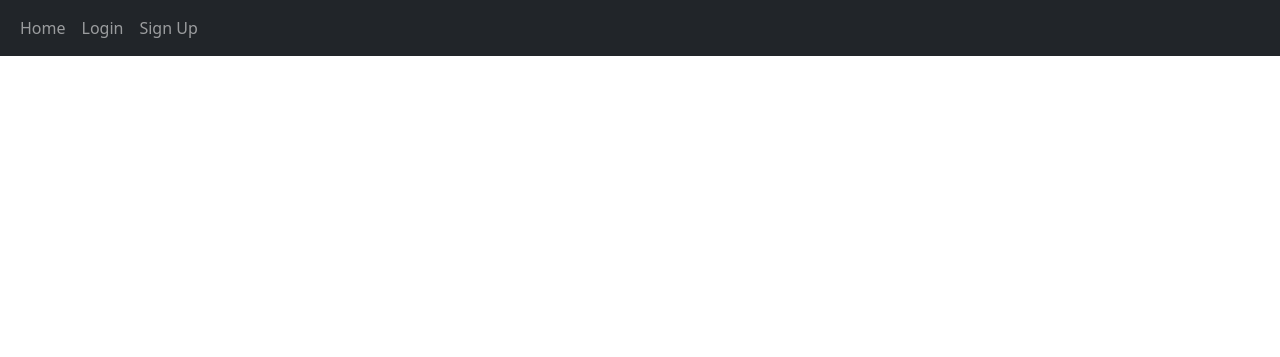
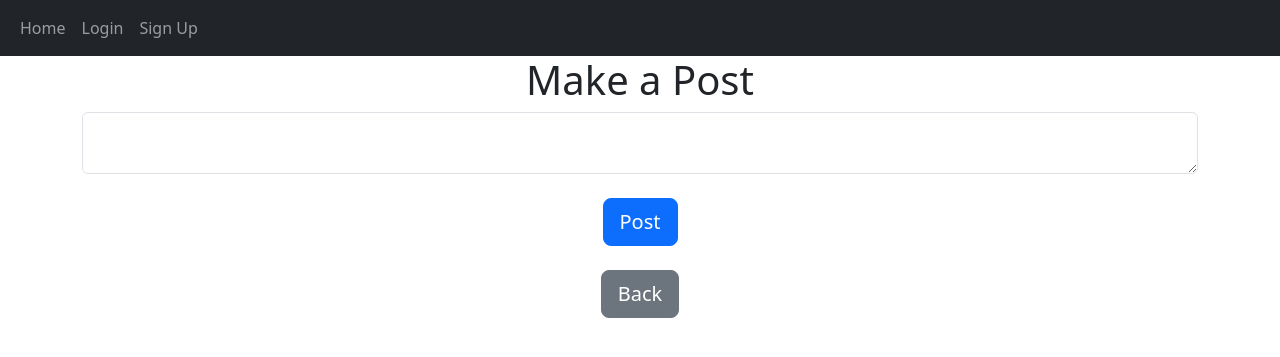
Before and after one commit to MaxShishkov/web_blog, a Flask app: template website/templates/create_post.html in a window 1280 px wide. Shown: the top 357 px of the page. Run offline with Flask 3, Linux system fonts and the light colour scheme; the template is opened without the code that fills it, so the values that code supplies are empty.

Commit message:
feat: add create post get request

```diff
--- a/website/templates/create_post.html
+++ b/website/templates/create_post.html
@@ -1,3 +1,18 @@
-{% extends "base.html" %}
-{% block title %}{% endblock %}
-{% block content %}{% endblock %}
+{% extends "base.html" %} {% block title %}Home{% endblock %} {% block content
+%}
+<h1 align="center">Make a Post</h1>
+
+<form method="POST">
+  <textarea name="text" id="text" class="form-control"></textarea>
+  <br />
+  <div align="center">
+    <button type="submit" class="btn btn-lg btn-primary">Post</button>
+  </div>
+</form>
+<br />
+<div align="center">
+  <a href="/home"
+    ><button type="button" class="btn btn-lg btn-secondary">Back</button></a
+  >
+</div>
+{% endblock %}
```
Also changed, not shown: website/views.py (+9 -1 lines).
